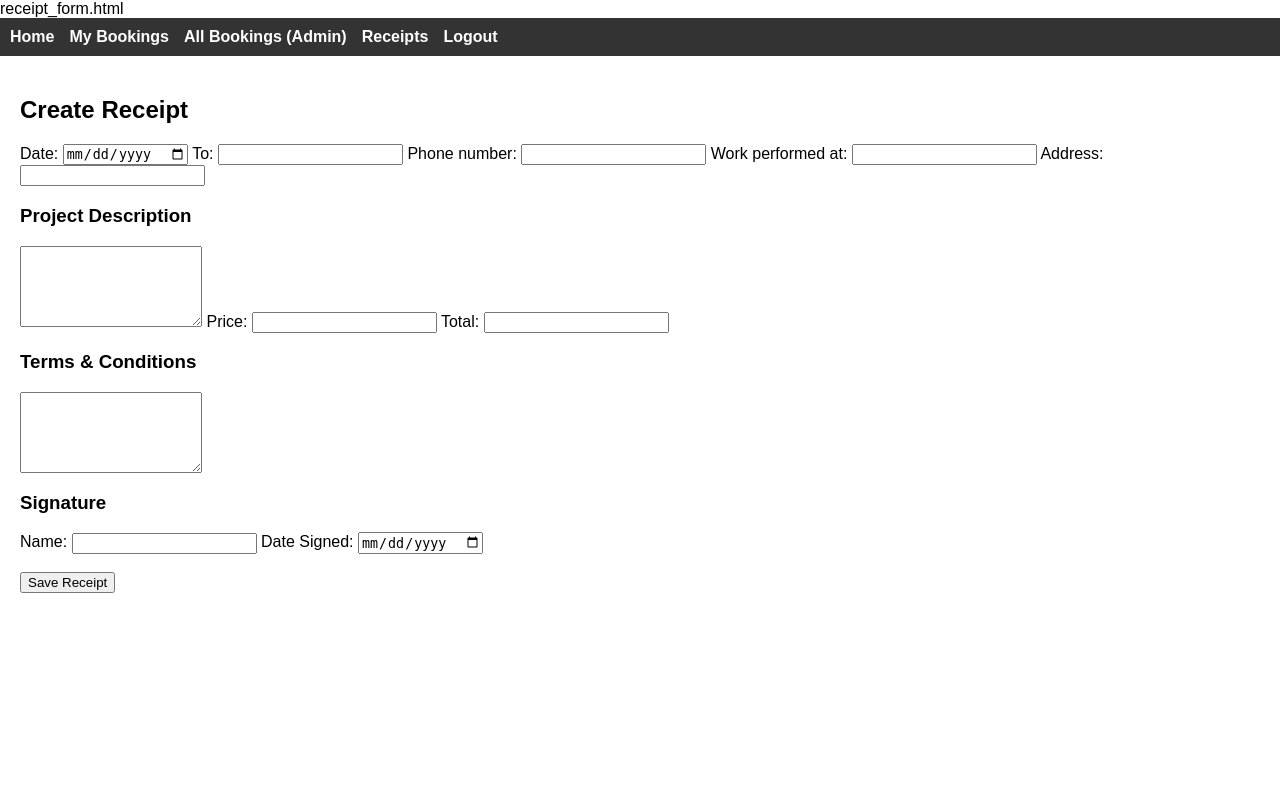
After one commit to Angel-Angel-Angel/booking, a Flask app: page /receipts/new in a window 1280 px wide. The commit adds this page. Run offline with Flask 3, Linux system fonts and the light colour scheme; a user stored in the database is signed in.

Commit message:
Update R

```diff
--- a/app.py
+++ b/app.py
@@ -7,7 +7,7 @@ from config import Config
 from routes.main import main_bp
 from routes.auth import auth_bp
 from routes.bookings import bookings_bp
-
+from routes.receipts import receipts_bp
 
 def create_app():
     app = Flask(__name__)
@@ -27,8 +27,10 @@ def create_app():
     app.register_blueprint(main_bp)
     app.register_blueprint(auth_bp, url_prefix='/auth')
     app.register_blueprint(bookings_bp, url_prefix='/bookings')
+    app.register_blueprint(receipts_bp, url_prefix="/receipts")
+    return app
 
-    return app
+
 
 
 if __name__ == '__main__':
--- /dev/null
+++ b/routes/receipts.py
@@ -0,0 +1,65 @@
+from flask import Blueprint, render_template, request, redirect, url_for, flash
+from flask_login import login_required, current_user
+from models import db, Receipt
+
+receipts_bp = Blueprint("receipts", __name__)
+
+
+def admin_only():
+    return current_user.is_authenticated and current_user.role == "admin"
+
+
+
+@receipts_bp.route("/")
+@login_required
+def list_receipts():
+    if not admin_only():
+        flash("Access denied.")
+        return redirect(url_for("main.index"))
+
+    all_receipts = Receipt.query.order_by(Receipt.id.desc()).all()
+    return render_template("receipts_list.html", receipts=all_receipts)
+
+
+
+@receipts_bp.route("/new", methods=["GET", "POST"])
+@login_required
+def new_receipt():
+    if not admin_only():
+        flash("Access denied.")
+        return redirect(url_for("main.index"))
+
+    if request.method == "POST":
+        r = Receipt(
+            date=request.form.get("date"),
+            to=request.form.get("to"),
+            phone=request.form.get("phone"),
+            work_performed_at=request.form.get("work_performed_at"),
+            address=request.form.get("address"),
+            description=request.form.get("description"),
+            price=float(request.form.get("price") or 0),
+            total=float(request.form.get("total") or 0),
+            terms=request.form.get("terms"),
+            signature_name=request.form.get("signature_name"),
+            signature_date=request.form.get("signature_date"),
+            created_by=current_user.id
+        )
+
+        db.session.add(r)
+        db.session.commit()
+        flash("Receipt created.")
+        return redirect(url_for("receipts.view_receipt", receipt_id=r.id))
+
+    return render_template("receipt_form.html")
+
+
+
+@receipts_bp.route("/<int:receipt_id>")
+@login_required
+def view_receipt(receipt_id):
+    if not admin_only():
+        flash("Access denied.")
+        return redirect(url_for("main.index"))
+
+    receipt = Receipt.query.get_or_404(receipt_id)
+    return render_template("receipt_view.html", r=receipt)
--- a/templates/base.html
+++ b/templates/base.html
@@ -2,7 +2,7 @@
 <html lang="en">
 <head>
     <meta charset="UTF-8">
-    <title>ComfortPro</title>
+    <title>Hvac</title>
     <style>
         body { font-family: Arial, sans-serif; margin: 0; padding: 0; }
         nav { background: #333; padding: 10px; }
@@ -22,6 +22,7 @@
             <li><a href="{{ url_for('main.index') }}">Home</a></li>
 
             {% if current_user.is_authenticated %}
+
                 {% if current_user.role != 'admin' %}
                     <li><a href="{{ url_for('bookings.new_booking') }}">Book Appointment</a></li>
                 {% endif %}
@@ -30,9 +31,14 @@
 
                 {% if current_user.role == 'admin' %}
                     <li><a href="{{ url_for('bookings.my_bookings') }}">All Bookings (Admin)</a></li>
+
+                    {% if current_user.is_authenticated and current_user.role == 'admin' %}
+                        <li><a href="{{ url_for('receipts.list_receipts') }}">Receipts</a></li>
+                    {% endif %}
                 {% endif %}
 
                 <li><a href="{{ url_for('auth.logout') }}">Logout</a></li>
+
             {% else %}
                 <li><a href="{{ url_for('auth.login') }}">Login</a></li>
                 <li><a href="{{ url_for('auth.register') }}">Register</a></li>
--- /dev/null
+++ b/templates/receipt_form.html
@@ -0,0 +1,43 @@
+receipt_form.html{% extends 'base.html' %}
+{% block content %}
+<h2>Create Receipt</h2>
+
+<form method="POST">
+    <label>Date:</label>
+    <input type="date" name="date" required>
+
+    <label>To:</label>
+    <input type="text" name="to" required>
+
+    <label>Phone number:</label>
+    <input type="text" name="phone">
+
+    <label>Work performed at:</label>
+    <input type="text" name="work_performed_at">
+
+    <label>Address:</label>
+    <input type="text" name="address">
+
+    <h3>Project Description</h3>
+    <textarea name="description" rows="5"></textarea>
+
+    <label>Price:</label>
+    <input type="number" step="0.01" name="price">
+
+    <label>Total:</label>
+    <input type="number" step="0.01" name="total">
+
+    <h3>Terms & Conditions</h3>
+    <textarea name="terms" rows="5"></textarea>
+
+    <h3>Signature</h3>
+    <label>Name:</label>
+    <input type="text" name="signature_name">
+
+    <label>Date Signed:</label>
+    <input type="date" name="signature_date">
+
+    <br><br>
+    <button type="submit">Save Receipt</button>
+</form>
+{% endblock %}
```
Also changed, not shown: models.py (+21 -1 lines), templates/receipt_view.html (added, +33 -0 lines), templates/receipts_list.html (added, +16 -0 lines), database.db.
